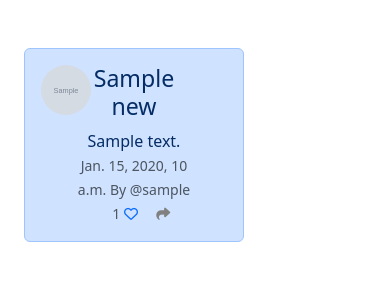
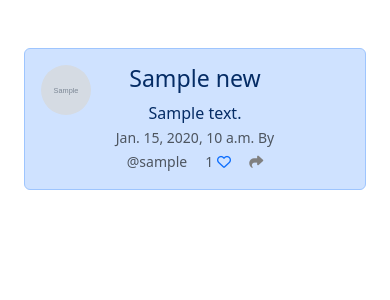
Before and after one commit to sacarr98/NewsStories, a Django app: page / in a window 390 px wide. Shown: the part 56-356 px from the top of the page. Run offline with Django 5.2, Linux system fonts and the light colour scheme; tables that the repository leaves empty hold one stand-in row (values such as "Sample post"); grey boxes marked "Sample" are stand-in pictures; some libraries are stand-ins or nearby versions.

Commit message:
adjust css styling for different screen sizes

```diff
--- a/yournews/templates/home.html
+++ b/yournews/templates/home.html
@@ -4,7 +4,7 @@
 {% block content %}
 <div class = "container text-center">
     <div class = "row">
-        <div class = "col-8">
+        <div class = "col-sm-12 col-md-12 col-lg-8">
             {% for newspost in news %}
                 <div class="alert alert-primary" role="alert">
                     <div class="containter">
@@ -46,7 +46,7 @@
                 </div><br/>
             {% endfor %}
         </div>
-        <div class="col-4">
+        <div class="col-4 d-none d-lg-block">
             <br/><br/>
             {% if form %}
                 <form method="POST">
```
